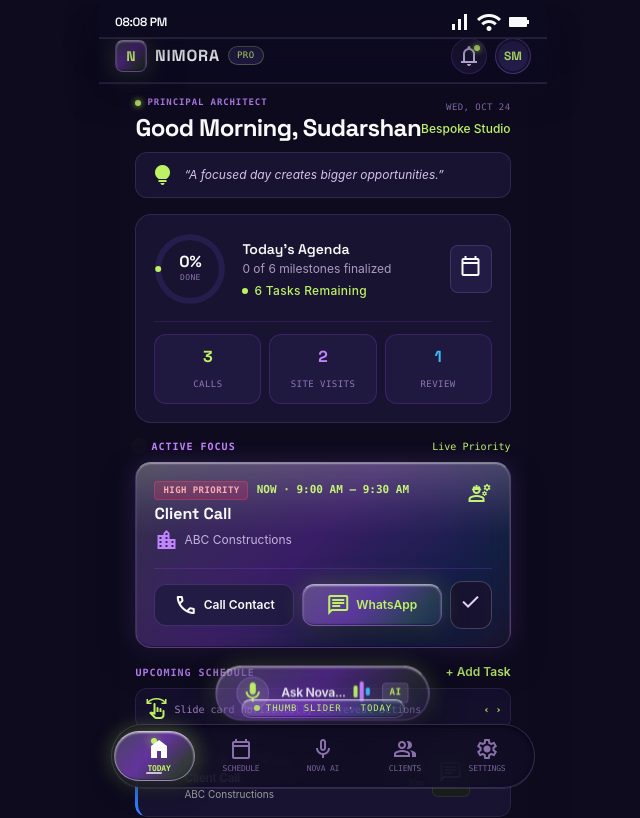
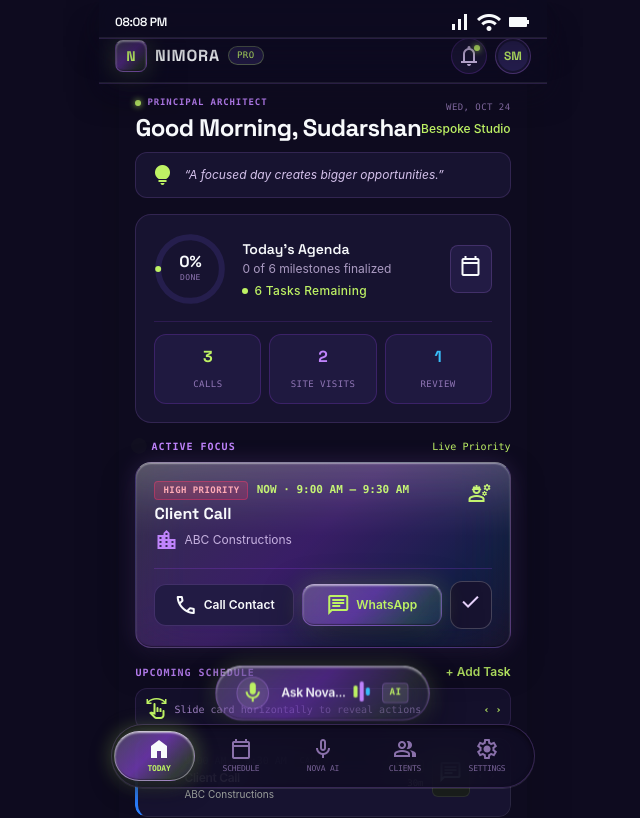
Before and after one commit to sudarshaancreations-debug/daily-planner-, a Next.js app: page / in a window 1280 px wide. Shown: the top 818 px of the page, without its empty margins (317-957 px from the left). Built offline with nearby package versions, Linux system fonts and the light colour scheme.

Commit message:
fix(nav): remove dot and dash indicator from thumb slider capsule

```diff
--- a/src/app/page.tsx
+++ b/src/app/page.tsx
@@ -117,13 +117,14 @@ function ThumbSliderNav({ activeTab, onSelectTab }: ThumbSliderNavProps) {
 
   return (
     <div className="fixed bottom-0 left-0 w-full z-50 px-3 pb-3 max-w-md left-1/2 -translate-x-1/2 select-none">
-      {/* Slider Interactive Guide Badge */}
-      <div className="flex justify-center mb-1.5 pointer-events-none">
-        <div className="px-3 py-0.5 rounded-full liquid-glass text-[9px] font-mono tracking-widest text-[#bef264] uppercase flex items-center gap-1.5 shadow-md border border-purple-500/20">
-          <span className="w-1.5 h-1.5 rounded-full bg-[#bef264] animate-pulse"></span>
-          <span>THUMB SLIDER · {currentHoveredTab.label.toUpperCase()}</span>
+      {/* Slider Interactive Guide Badge - Appears ONLY during active sliding gesture to keep UI clean */}
+      {isDragging && (
+        <div className="flex justify-center mb-1.5 pointer-events-none transition-opacity duration-150">
+          <div className="px-3 py-0.5 rounded-full liquid-glass text-[9px] font-mono tracking-widest text-[#bef264] uppercase flex items-center gap-1.5 shadow-md border border-purple-500/20">
+            <span>{currentHoveredTab.label.toUpperCase()}</span>
+          </div>
         </div>
-      </div>
+      )}
 
       {/* Main Thumb Slider Track */}
       <div
@@ -136,21 +137,16 @@ function ThumbSliderNav({ activeTab, onSelectTab }: ThumbSliderNavProps) {
         onMouseUp={handlePointerUp}
         className="thumb-slider-track relative h-16 rounded-full p-1.5 flex items-center justify-between cursor-grab active:cursor-grabbing shadow-2xl"
       >
-        {/* Sliding Elevated Liquid Glass Thumb Capsule */}
+        {/* Sliding Elevated Liquid Glass Thumb Capsule (Clean minimal glass surface with no dot or dash) */}
         <div
-          className="thumb-slider-capsule absolute top-1.5 bottom-1.5 rounded-full flex flex-col items-center justify-between py-1.5 transition-all"
+          className="thumb-slider-capsule absolute top-1.5 bottom-1.5 rounded-full transition-all"
           style={{
             width: 'calc(20% - 3px)',
             left: '1.5px',
             transform: `translateX(${sliderPos * 100}%)`,
             transition: isDragging ? 'none' : 'transform 0.28s cubic-bezier(0.16, 1, 0.3, 1)',
           }}
-        >
-          {/* Top highlight indicator (Gen Z Acid Lime) */}
-          <div className="w-1.5 h-1.5 rounded-full bg-[#bef264] shadow-[0_0_10px_#bef264]"></div>
-          {/* Tactile thumb drag grip */}
-          <div className="w-4 h-0.5 rounded-full bg-white/70"></div>
-        </div>
+        />
 
         {/* 5 Destination Slots */}
         {tabs.map((tab, idx) => {
```
